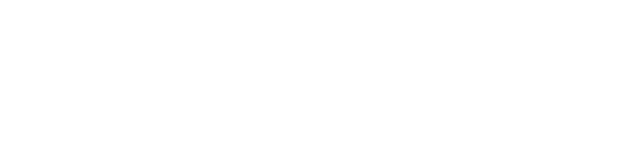
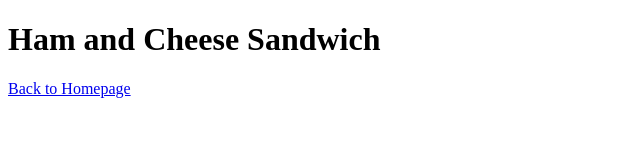
Before and after one commit to PaleCoder777/odin-recipes, a plain HTML site: page recipes/ham-cheese.html in a window 1280 px wide. Shown: the whole page, without its empty margins (0-640 px from the left). Drawn offline with Linux system fonts and the light colour scheme.

Commit message:
Add link back to index.html
Added a link to the bottom of the page that will
return to the homepage, which lists all the
recipes.

```diff
--- a/recipes/ham-cheese.html
+++ b/recipes/ham-cheese.html
@@ -7,6 +7,8 @@
     </head>
 
     <body>
+        <h1>Ham and Cheese Sandwich</h1>
 
+        <a href="../index.html">Back to Homepage</a>
     </body>
 </html>
```
